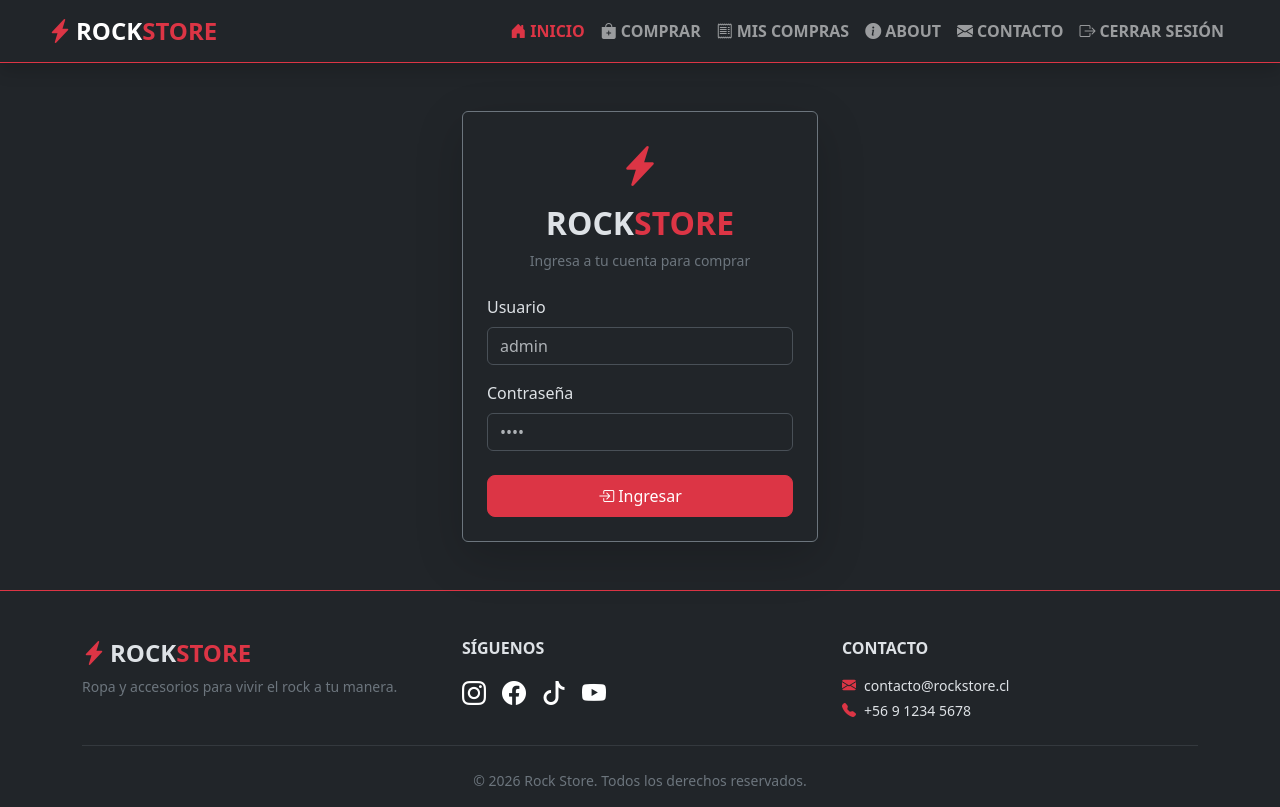
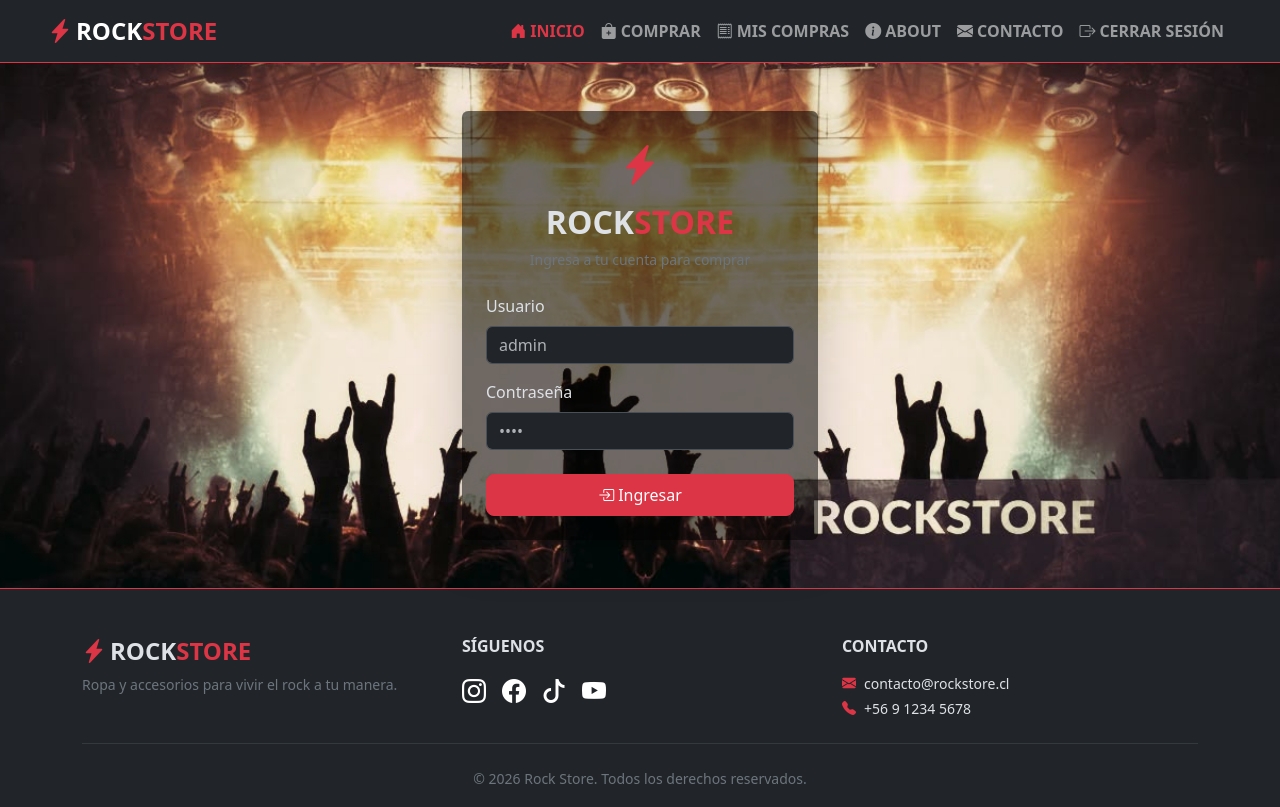
Before and after one commit to RobsonBS1685/ProyectoRockstore, an Angular app: page / in a window 1280 px wide. Built offline with nearby package versions, Linux system fonts and the light colour scheme.

Commit message:
Actualiza el inicio y agrega imagen

```diff
--- a/src/app/app.component.html
+++ b/src/app/app.component.html
@@ -1,6 +1,17 @@
 <!-- Navbar visible en todas las vistas -->
 <app-navbar></app-navbar>
+<img src="images/cons.jpg" alt="Banner Inicio" style="position: absolute; top: 0; left: 0; width: 100%; height: 100%; object-fit: cover; z-index: 1;">
 
+  <main style="position: relative; z-index: 2; width: 100%;">
+    <style>
+      /* Esto busca cualquier tarjeta o fondo dentro del login y lo hace transparente */
+      main .card, main div, main form {
+        background-color: transparent !important;
+        background: transparent !important;
+        border: none !important; /* Por si tiene bordes que quieras quitar */
+        box-shadow: none !important; /* Por si tiene sombras */
+      }
+    </style>
 <!-- Contenido dinámico según la ruta activa -->
 <main>
   <router-outlet></router-outlet>
--- a/src/app/pages/inicio/inicio.component.html
+++ b/src/app/pages/inicio/inicio.component.html
@@ -2,7 +2,8 @@
   <div class="container">
     <div class="row justify-content-center">
       <div class="col-11 col-sm-8 col-md-6 col-lg-4">
-        <div class="card bg-dark border-secondary shadow-lg p-4">
+        <div class="card border-0 shadow-lg p-4"
+             style="background: rgba(0, 0, 0, 0.55);">
           <div class="text-center mb-4">
             <i class="bi bi-lightning-charge-fill text-danger" style="font-size: 2.5rem"></i>
             <h2 class="fw-bold text-uppercase mt-2">Rock<span class="text-danger">Store</span></h2>
```
Also changed, not shown: public/images/cons.jpg (added), 1 other file (tests, documents, lock files or other folders).
